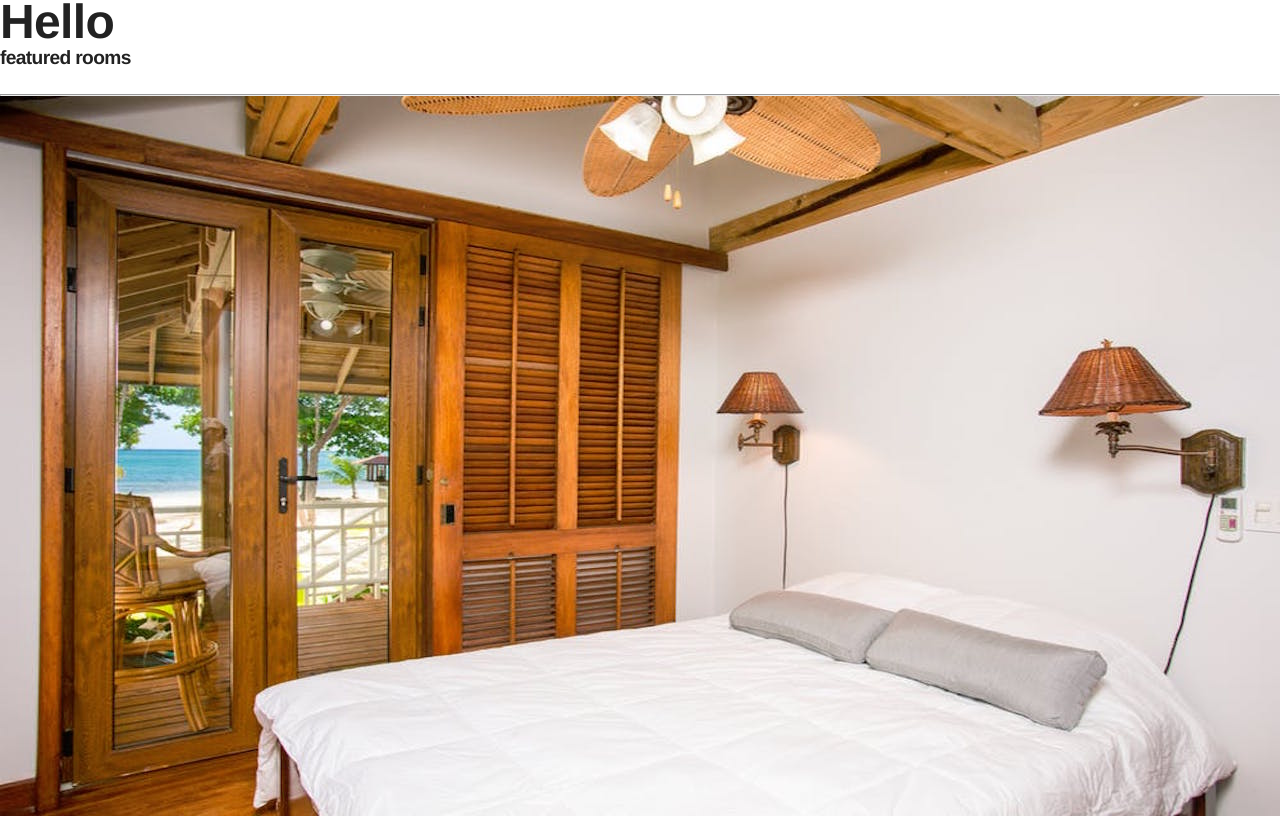
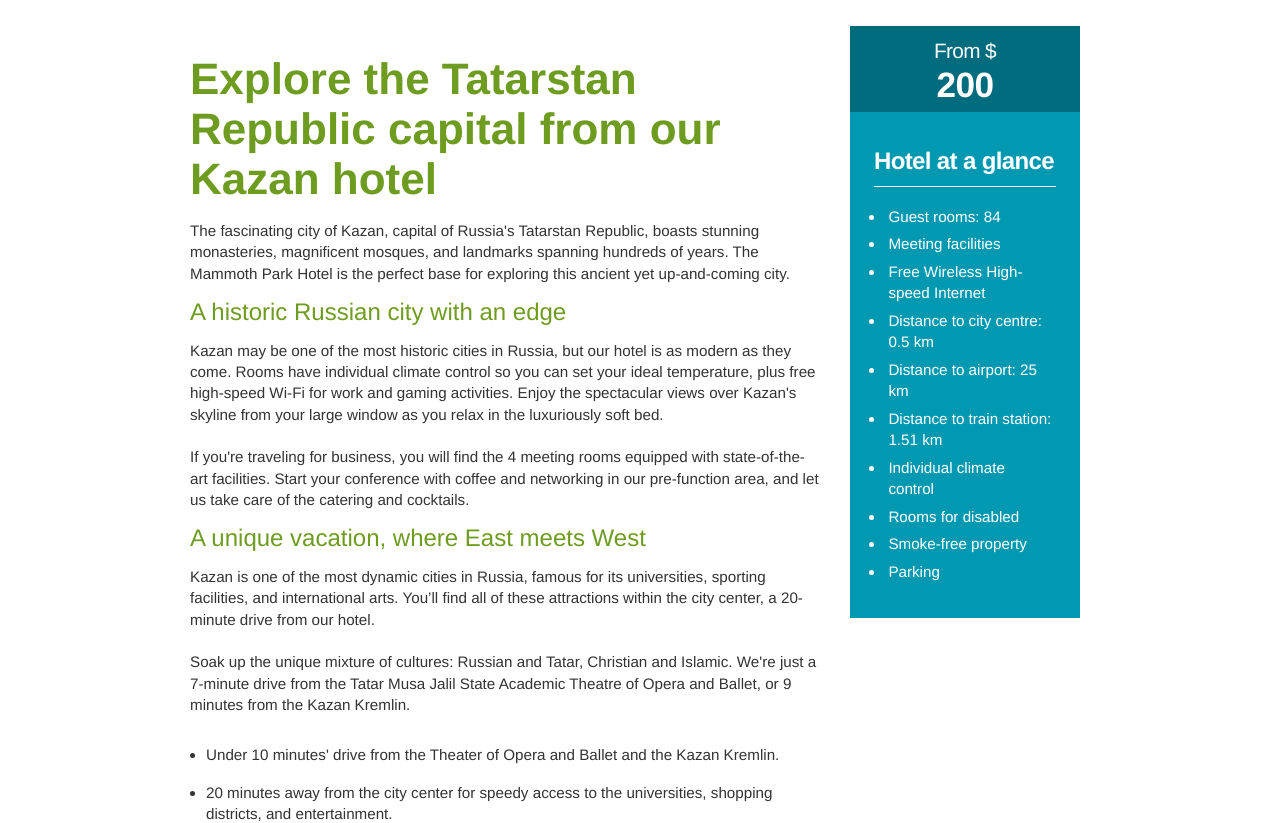
Before and after one commit to mjkimi/mammothpark, a React (Create React App) app: page / in a window 1280 px wide. Shown: the part 814-1637 px from the top of the page. Built offline with nearby package versions, Linux system fonts and the light colour scheme.

Commit message:
Description component: JSX, style & responsiveness

```diff
--- a/src/components/Description.js
+++ b/src/components/Description.js
@@ -3,9 +3,98 @@
 export default class Description extends Component {
   render() {
     return (
-      <div>
-        <h1>Hello</h1>
-      </div>
+      <section className="explore">
+        <div className="article">
+          <h2 className="article-header">
+            Explore the Tatarstan Republic capital from our Kazan hotel
+          </h2>
+          The fascinating city of Kazan, capital of Russia's Tatarstan Republic,
+          boasts stunning monasteries, magnificent mosques, and landmarks
+          spanning hundreds of years. The Mammoth Park Hotel is the perfect base
+          for exploring this ancient yet up-and-coming city.
+          <h3 className="article-subheader">
+            A historic Russian city with an edge
+          </h3>
+          Kazan may be one of the most historic cities in Russia, but our hotel
+          is as modern as they come. Rooms have individual climate control so
+          you can set your ideal temperature, plus free high-speed Wi-Fi for
+          work and gaming activities. Enjoy the spectacular views over Kazan's
+          skyline from your large window as you relax in the luxuriously soft
+          bed.
+          <br />
+          <br />
+          If you're traveling for business, you will find the 4 meeting rooms
+          equipped with state-of-the-art facilities. Start your conference with
+          coffee and networking in our pre-function area, and let us take care
+          of the catering and cocktails.
+          <h3 className="article-subheader">
+            A unique vacation, where East meets West
+          </h3>
+          Kazan is one of the most dynamic cities in Russia, famous for its
+          universities, sporting facilities, and international arts. You’ll find
+          all of these attractions within the city center, a 20-minute drive
+          from our hotel.
+          <br />
+          <br />
+          Soak up the unique mixture of cultures: Russian and Tatar, Christian
+          and Islamic. We're just a 7-minute drive from the Tatar Musa Jalil
+          State Academic Theatre of Opera and Ballet, or 9 minutes from the
+          Kazan Kremlin.
+          <br />
+          <br />
+          {/* After a 25-minute drive from the hotel, you can marvel at the colorful
+          Temple of All Religions, with its 16 towers devoted to 16 different
+          faiths. A visit to the Raifa Monastery is a must. This gorgeous
+          lakeside retreat in the middle of a forest is under an hour's drive
+          from Kazan.
+          <br />
+          <br /> */}
+          <ul>
+            <li>
+              Under 10 minutes' drive from the Theater of Opera and Ballet and
+              the Kazan Kremlin.
+            </li>
+            <li>
+              20 minutes away from the city center for speedy access to the
+              universities, shopping districts, and entertainment.
+            </li>
+            <li>Free high-speed Wi-Fi in every room.</li>
+            <li>
+              Rooms offer beautiful views over the city from the large windows.
+            </li>
+            <li>
+              “Happiness Guarantee” is our promise to you. If you’re not 100%
+              happy with something, please let one of our staff know during your
+              stay and we’ll make it right or you won’t pay.
+            </li>
+          </ul>
+        </div>
+        <div className="sidebar">
+          <div className="price-teaser">
+            <span className="price-text">
+              From $
+              <span className="price">
+                <strong>200</strong>
+              </span>
+            </span>
+          </div>
+          <div className="hotel-at-glance">
+            <h4>Hotel at a glance</h4>
+            <ul>
+              <li>Guest rooms: 84</li>
+              <li>Meeting facilities</li>
+              <li>Free Wireless High-speed Internet</li>
+              <li>Distance to city centre: 0.5 km</li>
+              <li>Distance to airport: 25 km</li>
+              <li>Distance to train station: 1.51 km</li>
+              <li>Individual climate control</li>
+              <li>Rooms for disabled</li>
+              <li>Smoke-free property</li>
+              <li>Parking</li>
+            </ul>
+          </div>
+        </div>
+      </section>
     );
   }
 }
--- a/src/style/App.scss
+++ b/src/style/App.scss
@@ -31,20 +31,20 @@
   font-size: 3em;
   line-height: 1;
 }
-h2 {
-  font-size: 2em;
-  margin-bottom: 0.75em;
-}
-h3 {
-  font-size: 1.5em;
-  line-height: 1;
-  margin-bottom: 1em;
-}
-h4 {
-  font-size: 1.2em;
-  line-height: 1.25;
-  margin-bottom: 1.25em;
-}
+// h2 {
+//   font-size: 2em;
+//   margin-bottom: 0.75em;
+// }
+// h3 {
+//   font-size: 1.5em;
+//   line-height: 1;
+//   margin-bottom: 1em;
+// }
+// h4 {
+//   font-size: 1.2em;
+//   line-height: 1.25;
+//   margin-bottom: 1.25em;
+// }
 h5 {
   font-size: 1em;
   font-weight: bold;
@@ -127,4 +127,86 @@
   max-width: 48%;
 }
 
+// explore
+.explore {
+  max-width: 900px;
+  width: 100%;
+  margin: 0 auto;
+  float: none;
+  overflow: hidden;
+  display: grid;
+  grid-template-columns: 70% 30%;
+  grid-gap: 30px;
+}
+
+.article {
+  color: $mainBlack;
+  margin: 1.5rem 0;
+  font-size: 0.95rem;
+  letter-spacing: 0;
+  &-header {
+    color: $trueGreen;
+    font-size: 2.75rem;
+    font-weight: 700;
+    padding: 2rem 0 1rem;
+    line-height: initial;
+  }
+  &-subheader {
+    color: $trueGreen;
+    font-size: 1.5rem;
+    font-weight: 400;
+    margin: 1rem 0;
+    line-height: 1;
+  }
+  ul {
+    margin-left: 1rem;
+  }
+  li {
+    padding: 0.5rem 0;
+  }
+}
+
+.sidebar {
+  margin: 1.75rem 0;
+  color: $mainWhite;
+  width: 100%;
+  max-width: 230px;
+  .price-teaser {
+    background: #016c7e;
+    padding: 15px 15px 10px;
+    text-align: center;
+
+    span {
+      display: block;
+      line-height: 1;
+    }
+    span.price-text {
+      font-size: 1.3rem;
+    }
+    span.price {
+      margin-top: 5px;
+      font-size: 2.2rem;
+    }
+  }
+  .hotel-at-glance {
+    background: #0199b1;
+    padding: 2rem 1.5rem;
+    h4 {
+      font-weight: 700;
+      font-size: 1.5rem;
+      border-bottom: 1px solid $mainWhite;
+      padding-bottom: 0.5rem;
+    }
+    ul {
+      margin: 1rem 0 0 0.5rem;
+      padding-left: 0.2rem;
+      font-size: 0.95rem;
+      letter-spacing: normal;
+    }
+    li {
+      padding: 0.2rem;
+    }
+  }
+}
+
 @import 'mobile';
--- a/src/style/_config.scss
+++ b/src/style/_config.scss
@@ -1,7 +1,7 @@
 $primaryColor: #af9a7d;
 $mainWhite: #fff;
 $offWhite: #f7f7f7;
-$mainBlack: #222;
+$mainBlack: #333;
 $mainGrey: #ececec;
 $darkGrey: #cfcfcf;
 $mainTransition: all 0.3s linear;
```
Also changed, not shown: src/style/_mobile.scss (+12 -0 lines), src/App.min.css.
